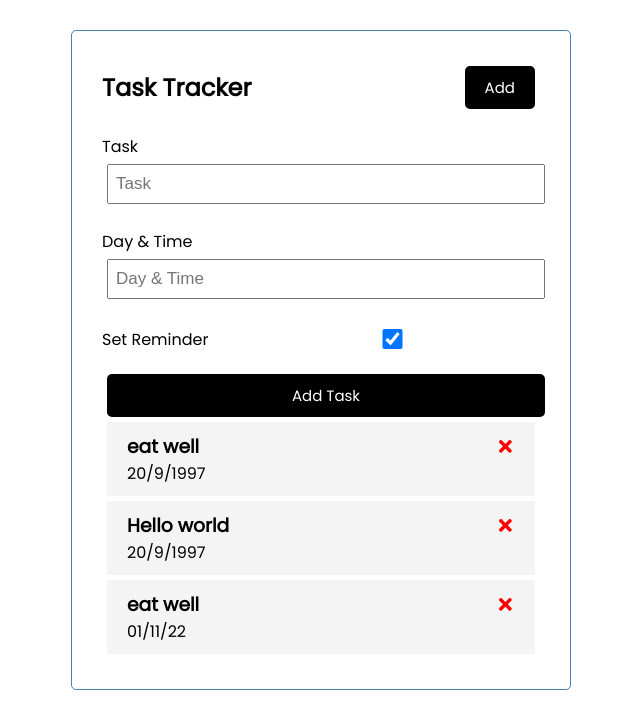
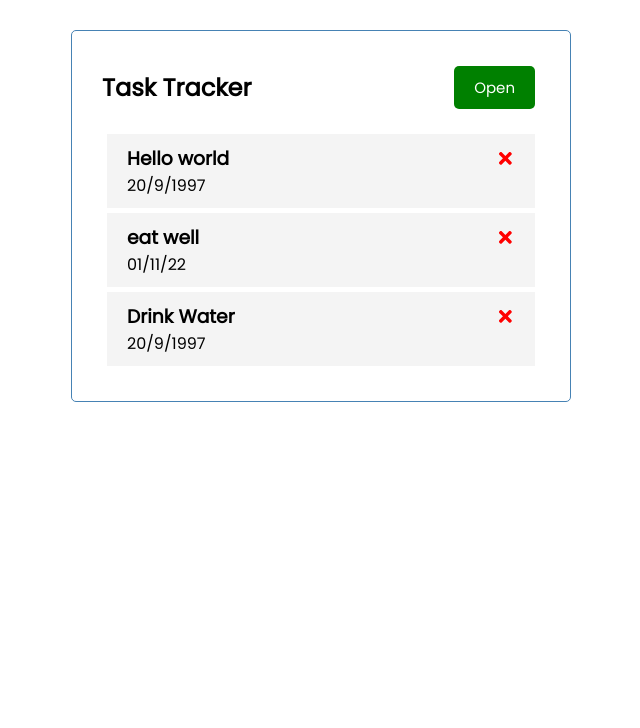
Before and after one commit to alialaba/task-tracker, a React (Create React App) app: page / in a window 1280 px wide. Shown: the top 728 px of the page, without its empty margins (319-959 px from the left). Built offline with nearby package versions, Linux system fonts and the light colour scheme; data requests are answered from the project's data file.

Commit message:
feat: implement open/close toggle for input-form

```diff
--- a/db.json
+++ b/db.json
@@ -1,11 +1,5 @@
 {
   "tasks": [
-    {
-      "text": "eat well",
-      "day": "20/9/1997",
-      "reminder": false,
-      "id": 1
-    },
     {
       "text": "Hello world",
       "day": "20/9/1997",
@@ -17,6 +11,12 @@
       "day": "01/11/22",
       "reminder": false,
       "id": 4
+    },
+    {
+      "text": "Drink Water",
+      "day": "20/9/1997",
+      "reminder": true,
+      "id": 5
     }
   ]
 }
--- a/src/App.js
+++ b/src/App.js
@@ -5,6 +5,7 @@ import AddTask from "./components/AddTask";
 
 const  App =() =>{
 const [tasks,setTasks] = useState([]) ;
+const [showOnAdd, setShowOnAdd] = useState(false);
 
 useEffect(()=>{
   const getTasks = async ()=>{
@@ -51,8 +52,8 @@ const deleteTask= async (id)=>{
 }
   return (
     <div className="container">
-    <Header/>
-    <AddTask addTask={addNewTask}/>
+    <Header onShow={showOnAdd}  showAdd={()=>setShowOnAdd(!showOnAdd)}/>
+   {showOnAdd &&  <AddTask addTask={addNewTask} />}
     <Tasks tasks={tasks} onDelete={deleteTask}/>
     </div>
   );
--- a/src/components/Button.js
+++ b/src/components/Button.js
@@ -1,6 +1,6 @@
 const Button =({color,text,onClick})=>{
     return(
-       <button className="btn" onClick={onClick}>{text}</button>
+       <button className="btn" style={{backgroundColor: color}} onClick={onClick}>{text}</button>
     )
 }
 export default Button;
--- a/src/components/Header.js
+++ b/src/components/Header.js
@@ -1,9 +1,9 @@
 import Button from "./Button";
-const Header =()=>{
+const Header =({onShow, showAdd})=>{
     return(
         <header className="header">
             <h2>Task Tracker</h2>
-            <Button text="Add"/>
+            <Button text={onShow ? "Close" : "Open"}  color={onShow ? "red" : "green"}  onClick={showAdd}/>
 
         </header>
 
```
